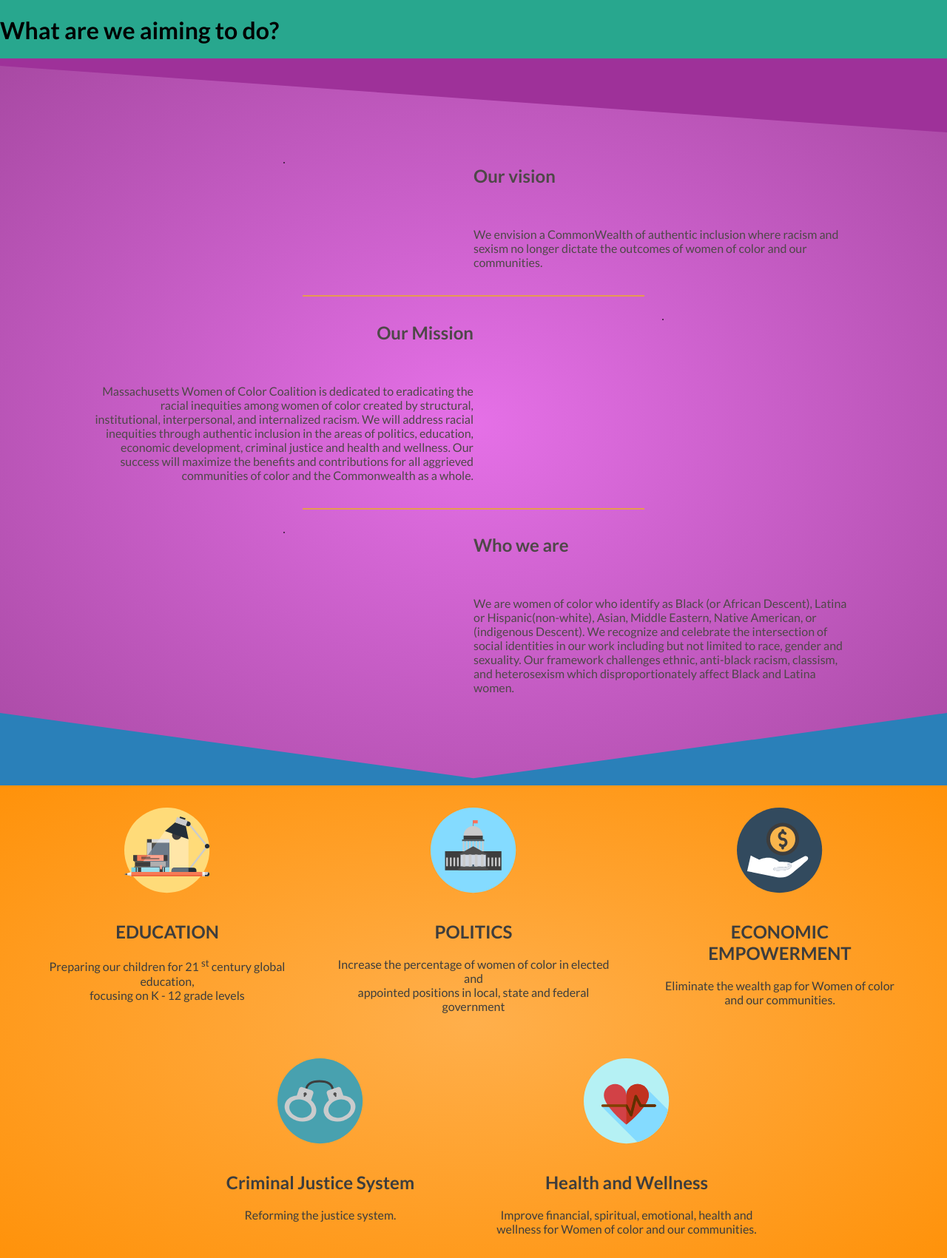
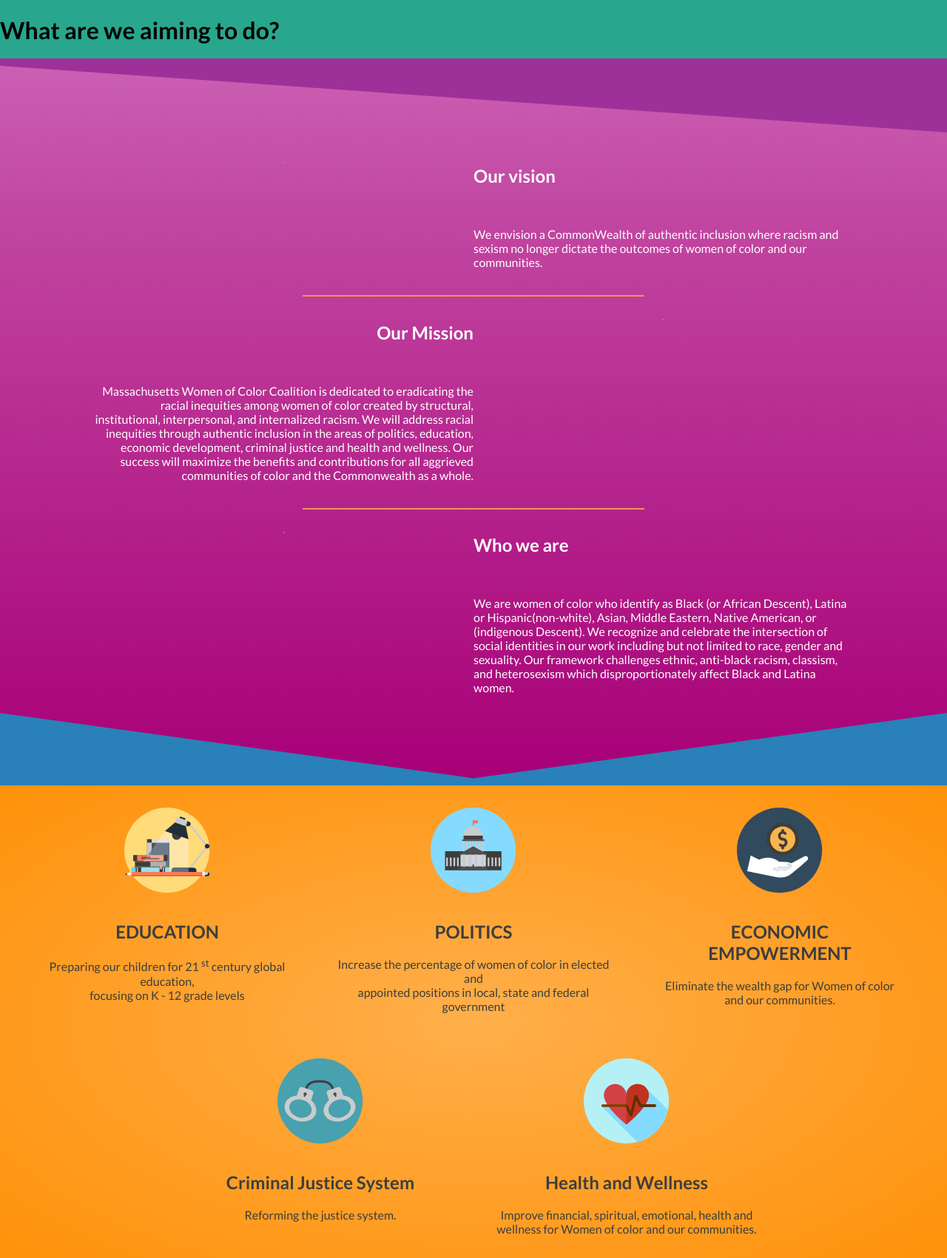
Before and after one commit to rodriguezj7/woc, a PHP site: page / in a window 1280 px wide. Shown: the part 698-2399 px from the top of the page at 74% size. Run offline with PHP 8.4, Linux system fonts and the light colour scheme; some libraries are stand-ins or nearby versions.

Commit message:
made changes to styles, need to add proper design

```diff
--- a/css/style.css
+++ b/css/style.css
@@ -85,22 +85,17 @@
 	/*border-bottom: 2px grey solid;*/
 }
 .content{
-	/*background: #ffaf4b;
-	background: -moz-radial-gradient(center, ellipse cover, #ffaf4b 0%, #ff920a 100%);
-	background: -webkit-radial-gradient(center, ellipse cover, #ffaf4b 0%,#ff920a 100%);
-	background: radial-gradient(ellipse at center, #ffaf4b 0%,#ff920a 100%);
-	filter: progid:DXImageTransform.Microsoft.gradient( startColorstr='#ffaf4b', endColorstr='#ff920a',GradientType=1 );*/
-	background: #e570e7;
-	background: -moz-radial-gradient(center, ellipse cover, #e570e7 0%, #c85ec7 47%, #a849a3 100%);
-	background: -webkit-radial-gradient(center, ellipse cover, #e570e7 0%,#c85ec7 47%,#a849a3 100%);
-	background: radial-gradient(ellipse at center, #e570e7 0%,#c85ec7 47%,#a849a3 100%);
-	filter: progid:DXImageTransform.Microsoft.gradient( startColorstr='#e570e7', endColorstr='#a849a3',GradientType=1 );
+	background: #cb60b3; /* Old browsers */
+	background: -moz-linear-gradient(top, #cb60b3 0%, #c146a1 22%, #a80077 99%, #db36a4 100%); /* FF3.6-15 */
+	background: -webkit-linear-gradient(top, #cb60b3 0%,#c146a1 22%,#a80077 99%,#db36a4 100%); /* Chrome10-25,Safari5.1-6 */
+	background: linear-gradient(to bottom, #cb60b3 0%,#c146a1 22%,#a80077 99%,#db36a4 100%); /* W3C, IE10+, FF16+, Chrome26+, Opera12+, Safari7+ */
+	filter: progid:DXImageTransform.Microsoft.gradient( startColorstr='#cb60b3', endColorstr='#db36a4',GradientType=0 ); /* IE6-9 */
 	order: 1;
 	display: flex;
 	flex-wrap: wrap;
 	justify-content: center;
  	width: 100%;
- 	color: #4e4848;
+ 	color: #fff;
 }
 
  /* ROW DIV WITH IMG AND INFO*/
@@ -123,7 +118,7 @@
 
 .img-about{
     margin-top: 3em;
-    border: 1px solid #000;
+    border: 1px solid  #b791b5;
     width: 30%;
     border-radius: 50%;
     margin: 50px;
@@ -174,7 +169,7 @@
 	-ms-transform: rotate(180deg); /* IE 9 */
     -webkit-transform: rotate(180deg); /* Chrome, Safari, Opera */
     transform: rotate(180deg);
-    margin-top: -48px;
+    margin-top: -3px;
 }
 
 #bordersvg2bttm{
@@ -266,6 +261,9 @@
 	white-space: normal;
 
 }
+.projsvg{
+	width:50%;
+}
 .proj2 {
 	display: initial;
 	margin: 10px;
@@ -352,7 +350,7 @@
  	width:100%;
  	height: 900px;
     display: none;
-    margin-top: -100px;
+    margin-top: -50px;
 }
 
 .mySlides img{
@@ -488,11 +486,13 @@
 	.info{
 		text-align: center;
 		width: 100%;
+		margin-bottom: 20px;
 	}
 	#info{
 		width: 100%;
 		text-align: center;
 		order:2;
+		margin-bottom: 20px;
 	}
 	#middleRow{
 		display: flex;
```
Also changed, not shown: index.html (+5 -5 lines).
